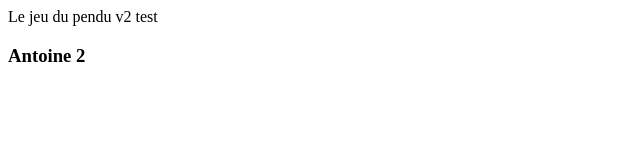
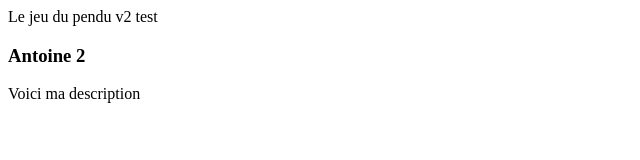
Before and after one commit to riichardthomas/GitEntrainement, a plain HTML site: page index.html in a window 1280 px wide. Shown: the whole page, without its empty margins (0-640 px from the left). Drawn offline with Linux system fonts and the light colour scheme.

Commit message:
description

```diff
--- a/index.html
+++ b/index.html
@@ -18,7 +18,7 @@
 
 
 <h3>Antoine 2</h3>
-
+      <p> Voici ma description  </p>
 
 
 </body>
```
